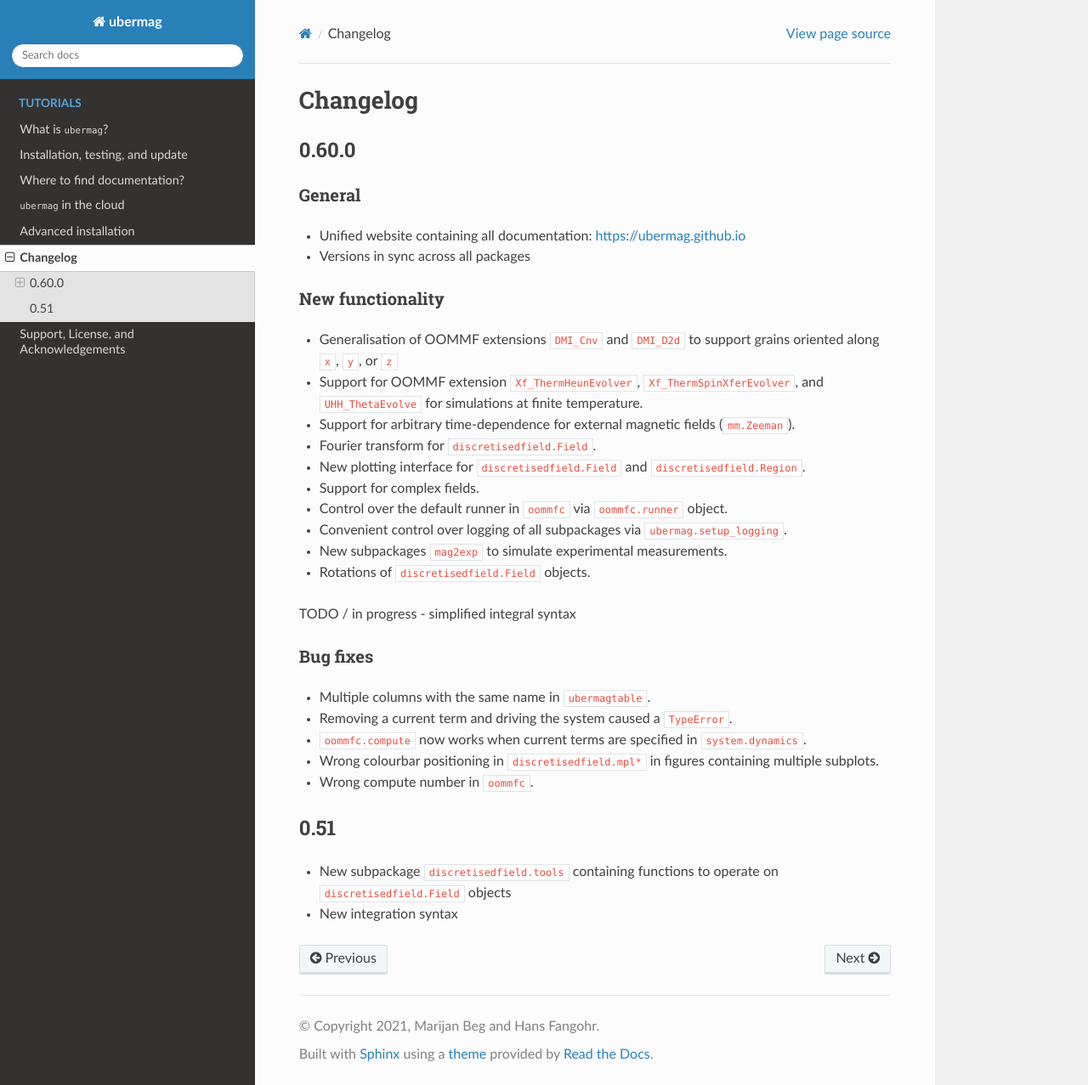
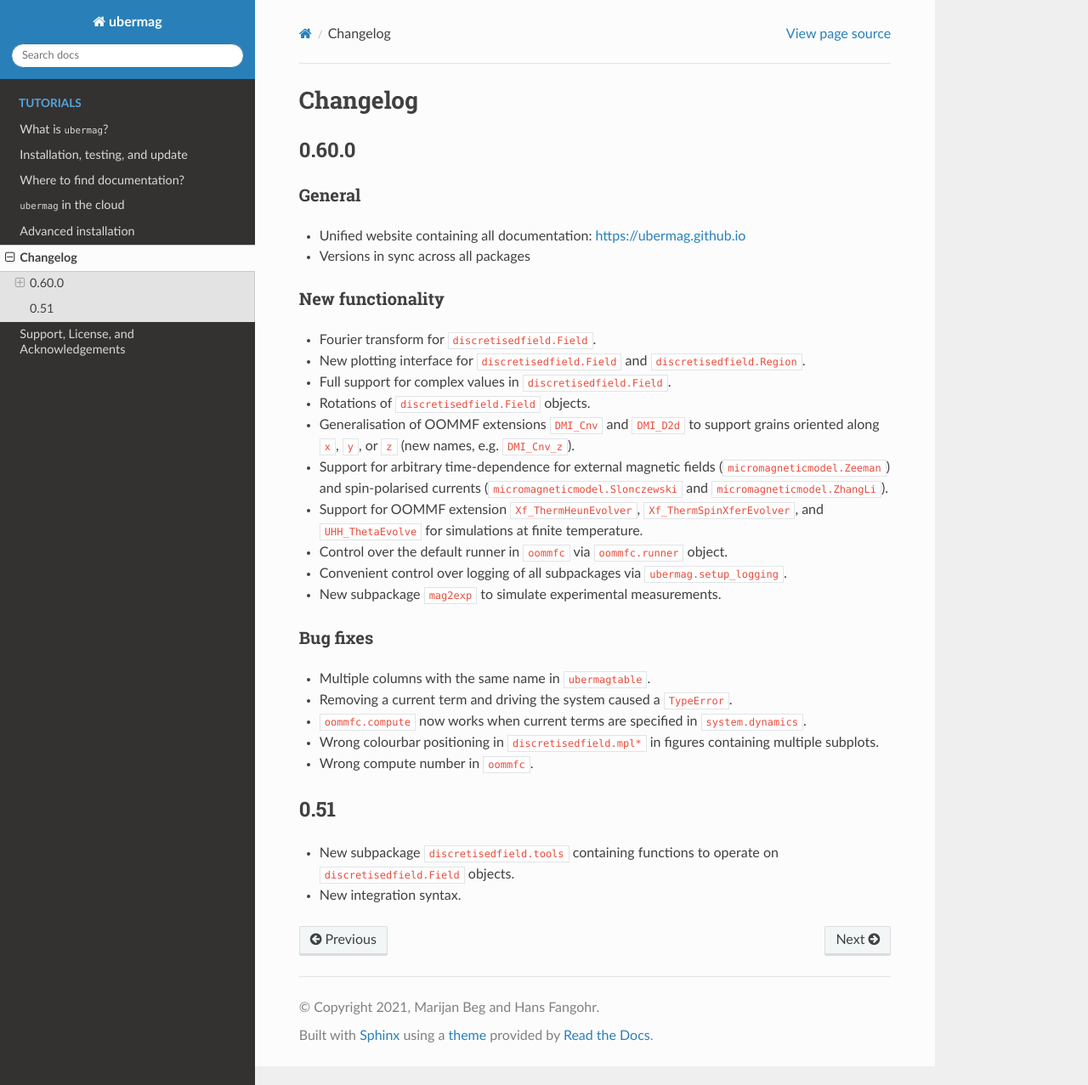
Before and after one commit to ubermag/ubermag, a Sphinx documentation site: the page built from docs/changelog.rst, in a window 1280 px wide and 1277 px high. Shown: the whole window at 85% size. Built offline with Sphinx 7.4.7 and the Read the Docs theme 2.0.0, drawn with Linux system fonts in a browser that asks for light colours.

Commit message:
Update changelog

```diff
--- a/docs/changelog.rst
+++ b/docs/changelog.rst
@@ -7,37 +7,45 @@ Changelog
 
 General
 -------
+
 - Unified website containing all documentation: https://ubermag.github.io
 - Versions in sync across all packages
 
 New functionality
 -----------------
 
-- Generalisation of OOMMF extensions ``DMI_Cnv`` and ``DMI_D2d`` to support grains oriented along ``x``, ``y``, or ``z``
-- Support for OOMMF extension ``Xf_ThermHeunEvolver``, ``Xf_ThermSpinXferEvolver``, and ``UHH_ThetaEvolve`` for simulations at finite temperature.
-- Support for arbitrary time-dependence for external magnetic fields (``mm.Zeeman``).
 - Fourier transform for ``discretisedfield.Field``.
-- New plotting interface for ``discretisedfield.Field`` and ``discretisedfield.Region``.
-- Support for complex fields.
+- New plotting interface for ``discretisedfield.Field`` and
+  ``discretisedfield.Region``.
+- Full support for complex values in ``discretisedfield.Field``.
+- Rotations of ``discretisedfield.Field`` objects.
+- Generalisation of OOMMF extensions ``DMI_Cnv`` and ``DMI_D2d`` to support
+  grains oriented along ``x``, ``y``, or ``z`` (new names, e.g. ``DMI_Cnv_z``).
+- Support for arbitrary time-dependence for external magnetic fields
+  (``micromagneticmodel.Zeeman``) and spin-polarised currents
+  (``micromagneticmodel.Slonczewski`` and ``micromagneticmodel.ZhangLi``).
+- Support for OOMMF extension ``Xf_ThermHeunEvolver``,
+  ``Xf_ThermSpinXferEvolver``, and ``UHH_ThetaEvolve`` for simulations at finite
+  temperature.
 - Control over the default runner in ``oommfc`` via ``oommfc.runner`` object.
-- Convenient control over logging of all subpackages via ``ubermag.setup_logging``.
-- New subpackages ``mag2exp`` to simulate experimental measurements.
-- Rotations of ``discretisedfield.Field`` objects.
-
-TODO / in progress
-- simplified integral syntax
+- Convenient control over logging of all subpackages via
+  ``ubermag.setup_logging``.
+- New subpackage ``mag2exp`` to simulate experimental measurements.
 
 Bug fixes
 ---------
 
 - Multiple columns with the same name in ``ubermagtable``.
 - Removing a current term and driving the system caused a ``TypeError``.
-- ``oommfc.compute`` now works when current terms are specified in ``system.dynamics``.
-- Wrong colourbar positioning in ``discretisedfield.mpl*`` in figures containing multiple subplots.
+- ``oommfc.compute`` now works when current terms are specified in
+  ``system.dynamics``.
+- Wrong colourbar positioning in ``discretisedfield.mpl*`` in figures containing
+  multiple subplots.
 - Wrong compute number in ``oommfc``.
 
 0.51
 ====
 
-- New subpackage ``discretisedfield.tools`` containing functions to operate on ``discretisedfield.Field`` objects
-- New integration syntax
+- New subpackage ``discretisedfield.tools`` containing functions to operate on
+  ``discretisedfield.Field`` objects.
+- New integration syntax.
```
